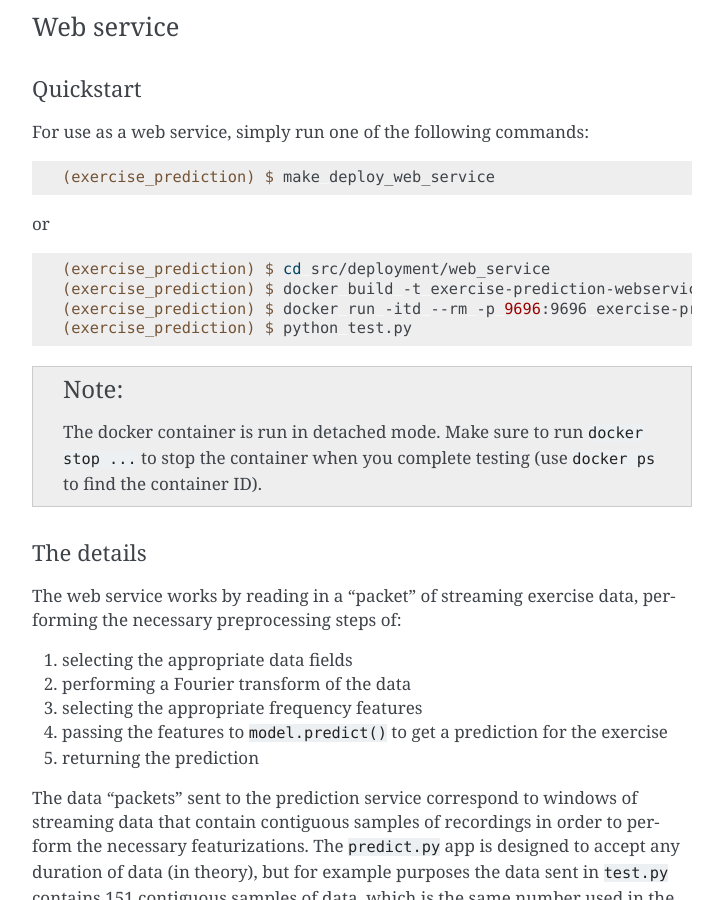
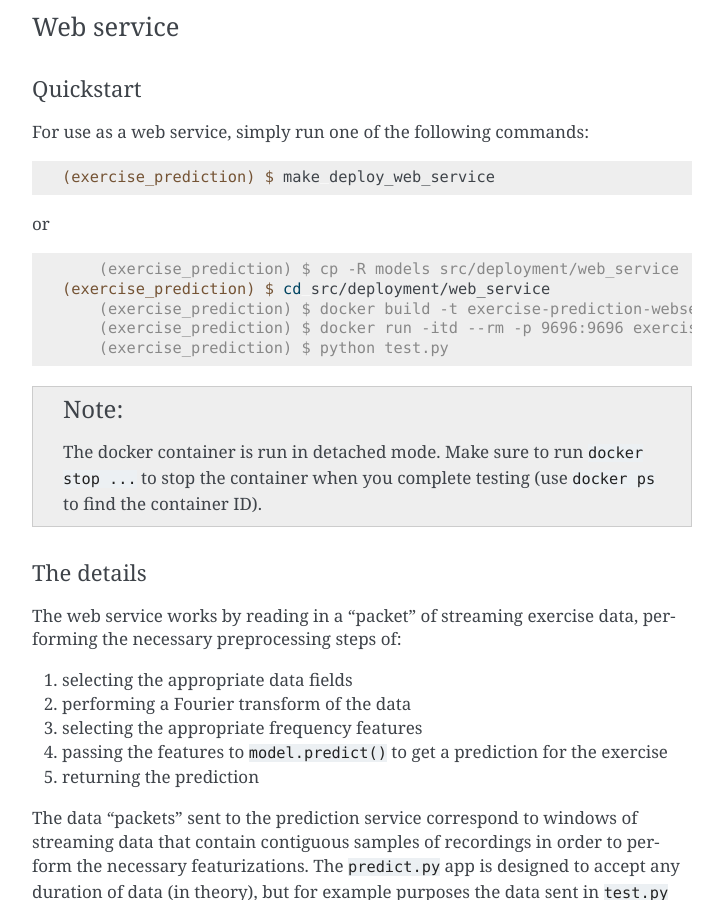
Before and after one commit to adamgifford-behavr/exercise_prediction, a Sphinx documentation site: the page built from docs/getting-started.rst, in a window 1280 px wide and 900 px high, scrolled down 12937 px. Shown: the whole window, without its empty margins (388-1111 px from the left). Built offline with Sphinx 7.4.7, drawn with Linux system fonts in a browser that asks for light colours.

Commit message:
fixed documentation to copy model over to web_service directory

```diff
--- a/docs/getting-started.rst
+++ b/docs/getting-started.rst
@@ -640,7 +640,8 @@ or
 
 .. code-block:: console
 
-	(exercise_prediction) $ cd src/deployment/web_service
+	(exercise_prediction) $ cp -R models src/deployment/web_service
+    (exercise_prediction) $ cd src/deployment/web_service
 	(exercise_prediction) $ docker build -t exercise-prediction-webservice:v1 .
 	(exercise_prediction) $ docker run -itd --rm -p 9696:9696 exercise-prediction-webservice:v1
 	(exercise_prediction) $ python test.py
```
Also changed, not shown: 1 other file.
